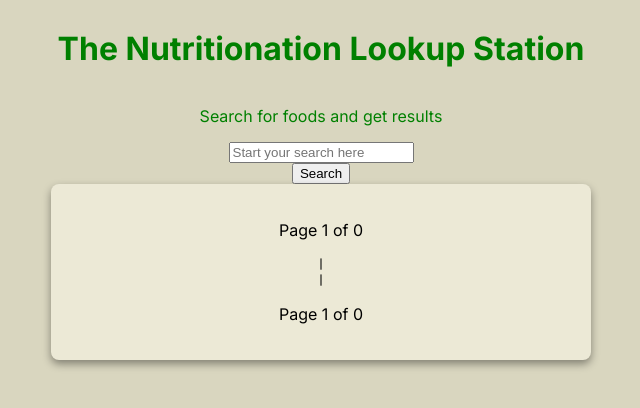
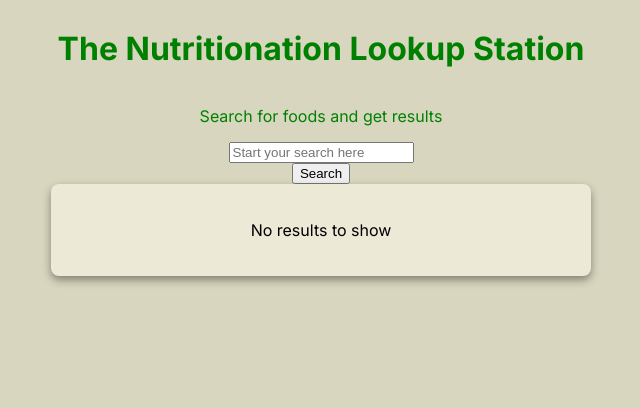
Before and after one commit to devjoshdev/nutritionation-station, a Next.js app: page / in a window 1280 px wide. Shown: the top 408 px of the page, without its empty margins (319-959 px from the left). Built offline with nearby package versions, Linux system fonts and the light colour scheme.

Commit message:
Explicitly state there are no results when no results come up, and hide icons when there are no results to show

```diff
--- a/components/FoodList.js
+++ b/components/FoodList.js
@@ -77,15 +77,15 @@ const FoodList = ({searchTerm}) => {
     return (
         <div style={cardStyle}>
             {errorMessage !== "" ? <h1 style={{color: "red",}}>{errorMessage}</h1> : ""}
-            <p style={textStyle}>Page {currentPage} of {totalPages}</p>
+            {foodData.length === 0 ? <p style={textStyle}>No results to show</p> : <p style={textStyle}>Page {currentPage} of {totalPages}</p>}
             <div style={iconStyle}>
-            {currentPage > 1 && <BsArrowLeftCircleFill style={{...iconStyle, cursor: "pointer"}} className="left-arrow" onClick={handleLeftArrowClick}/>}<RxDividerVertical style={iconStyle}/>{currentPage < totalPages && <BsArrowRightCircleFill style={{...iconStyle, cursor: "pointer"}} className="right-arrow" onClick={handleRightArrowClick}/>}
+            {currentPage > 1 && <BsArrowLeftCircleFill style={{...iconStyle, cursor: "pointer"}} className="left-arrow" onClick={handleLeftArrowClick}/>}{foodData.length > 0 && <RxDividerVertical style={iconStyle}/>}{currentPage < totalPages && <BsArrowRightCircleFill style={{...iconStyle, cursor: "pointer"}} className="right-arrow" onClick={handleRightArrowClick}/>}
             </div>
             {dataToDisplay.map(food => <Food key={food.id} name={food.name} servings={food.servings} amount={food.amount}/>)}
             <div style={iconStyle}>
-            {currentPage > 1 && <BsArrowLeftCircleFill style={{...iconStyle, cursor: "pointer"}} className="left-arrow" onClick={handleLeftArrowClick}/>}<RxDividerVertical style={iconStyle}/>{currentPage < totalPages && <BsArrowRightCircleFill style={{...iconStyle, cursor: "pointer"}} className="right-arrow" onClick={handleRightArrowClick}/>}
+            {currentPage > 1 && <BsArrowLeftCircleFill style={{...iconStyle, cursor: "pointer"}} className="left-arrow" onClick={handleLeftArrowClick}/>}{foodData.length > 0 && <RxDividerVertical style={iconStyle}/>}{currentPage < totalPages && <BsArrowRightCircleFill style={{...iconStyle, cursor: "pointer"}} className="right-arrow" onClick={handleRightArrowClick}/>}
             </div>
-            <p style={textStyle}>Page {currentPage} of {totalPages}</p>
+            {foodData.length === 0 ? "" : <p style={textStyle}>Page {currentPage} of {totalPages}</p>}
         </div>
     );
 };
```
